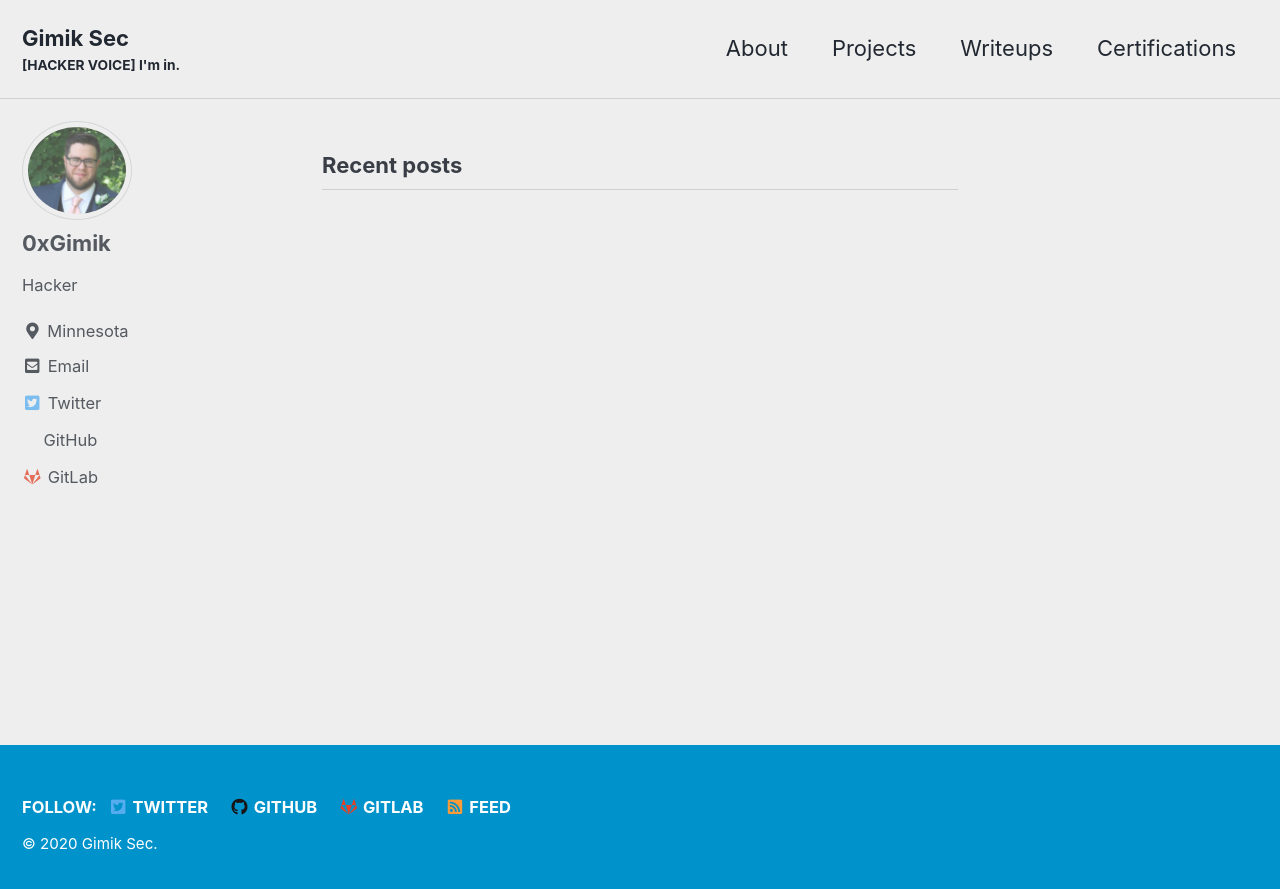
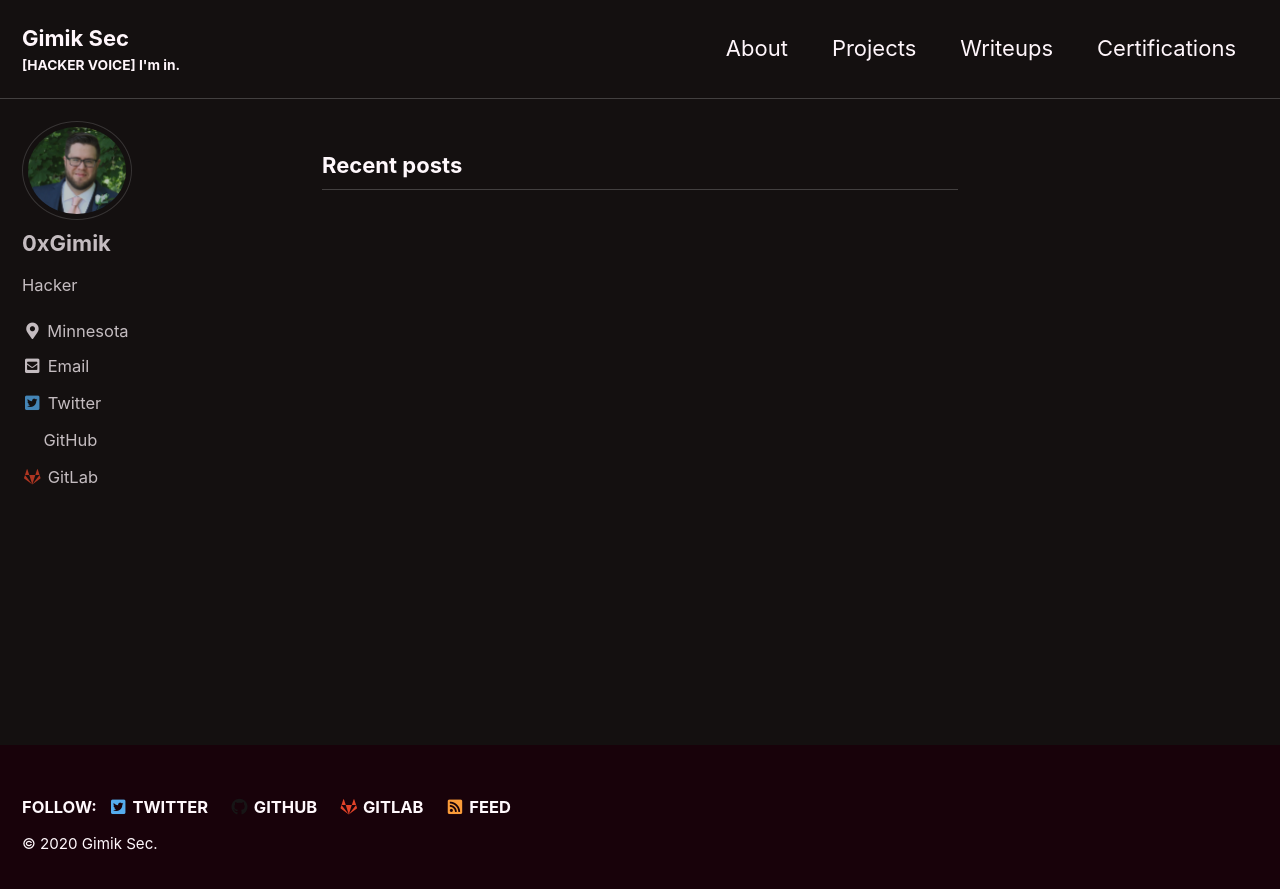
Before and after one commit to mattellquist/gimikbugs.github.io, a Jekyll site: the page built from index.html, in a window 1280 px wide. Shown: the top 889 px of the page. Built offline with Jekyll 4.4.1, drawn with Linux system fonts in a browser that asks for light colours; cached includes are drawn as plain includes; the list of posts is cut into pages by our own code.

Commit message:
testing neon theme

```diff
--- a/_config.yml
+++ b/_config.yml
@@ -12,7 +12,7 @@
 
 # theme                  : "minimal-mistakes-jekyll"
 # remote_theme           : "mmistakes/minimal-mistakes"
-minimal_mistakes_skin    : "air" # "air", "aqua", "contrast", "dark", "dirt", "neon", "mint", "plum", "sunrise"
+minimal_mistakes_skin    : "neon" # "air", "aqua", "contrast", "dark", "dirt", "neon", "mint", "plum", "sunrise"
 
 # Site Settings
 locale                   : "en-US"
```
